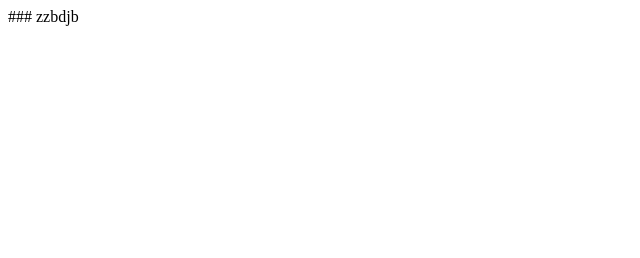
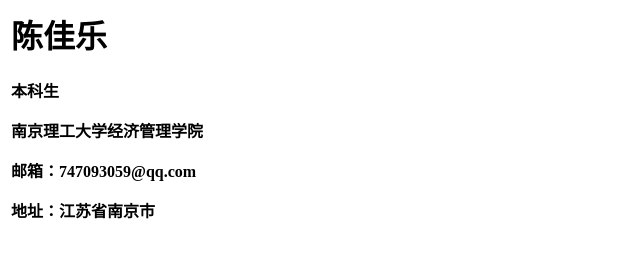
Before and after one commit to unstoppablestone/cjl.github.io, a plain HTML site: page index.html in a window 1280 px wide. Shown: the whole page, without its empty margins (0-640 px from the left). Drawn offline with Linux system fonts and the light colour scheme.

Commit message:
Update index.html

```diff
--- a/index.html
+++ b/index.html
@@ -1 +1,11 @@
-### zzbdjb
+<table border="0">
+  <tr>
+    <td width="75%">
+      <h1>陈佳乐</h1>
+      <p><b>本科生</b></p>
+      <p><b>南京理工大学经济管理学院</b></p>
+      <p><b>邮箱：747093059@qq.com</b></p>
+      <p><b>地址：江苏省南京市</b></p>
+    </td>
+  </tr>
+</table>
```
